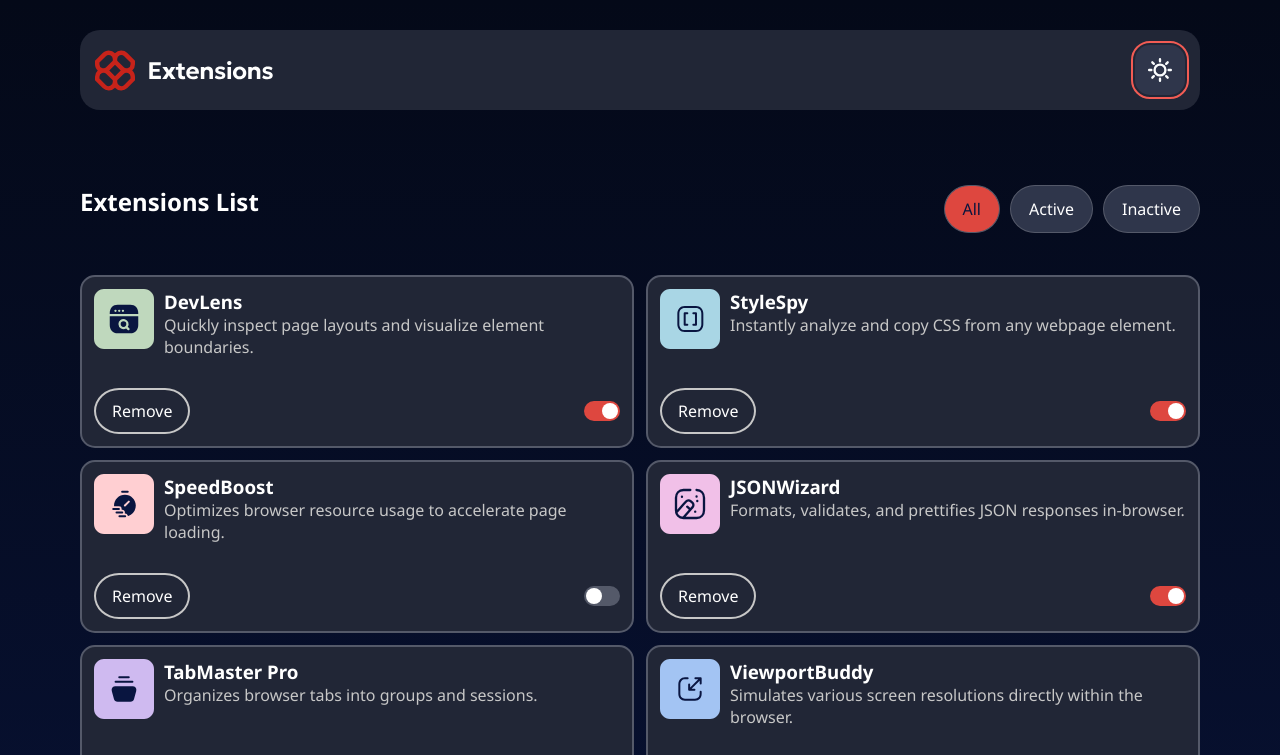
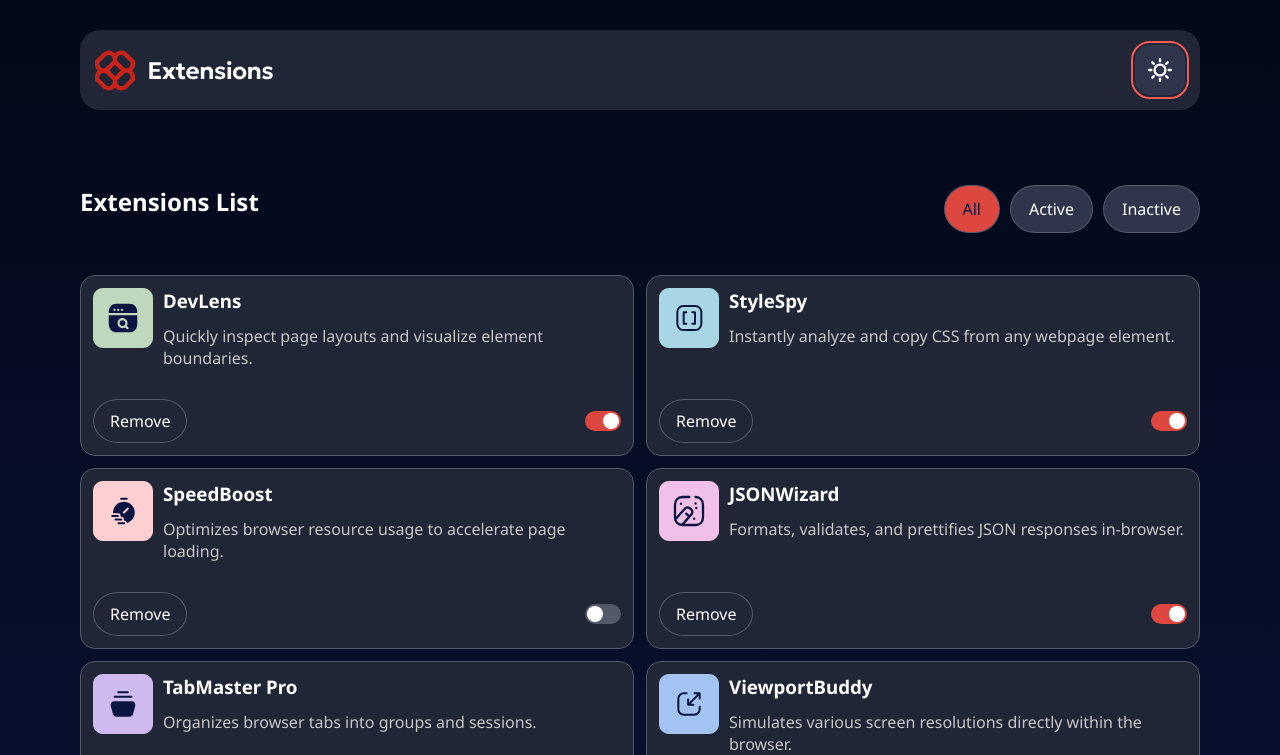
Before and after one commit to MazenShoaip/Browser-extension-manager-UI, a plain HTML site: page index.html in a window 1280 px wide. Both pictures are taken after a click on the element 1160 px from the left and 70 px from the top of the page. Shown: the top 755 px of the page. Drawn offline with Linux system fonts and the light colour scheme.

Commit message:
Update main.css

```diff
--- a/main.css
+++ b/main.css
@@ -128,7 +128,7 @@ body.dark .delete:hover {
 .extension {
 	background-color: white;
 	border-radius: 15px;
-	border: hsl(226, 11%, 37%) solid 2px;
+	border: hsl(217, 61%, 90%) solid 1px;
 	display: flex;
 	flex-direction: column;
 	justify-content: space-between;
@@ -137,6 +137,7 @@ body.dark .delete:hover {
 }
 
 body.dark .extension {
+	border: hsl(226, 11%, 37%) solid 1px;
 	background-color: hsl(226, 25%, 17%);
 }
 .extension .info {
@@ -148,6 +149,11 @@ body.dark .extension {
 	max-width: 60px;
 }
 
+.extension .info .text {
+	display: flex;
+	flex-direction: column;
+	gap: 12px;
+}
 
 .extension .info p {
 	color: hsl(226, 11%, 37%);
@@ -162,11 +168,14 @@ body.dark .extension .info p {
 	align-items: center;
 }
 .extension .delete {
-	border: hsl(0, 0%, 78%) solid 2px;
+	border: hsl(0, 0%, 78%) solid 1px;
 	border-radius: 50px / 100%;
 	cursor: pointer;
 	padding: 10px 16px;
 	transition: 0.4s;
+}
+body.dark .extension .delete {
+	border: hsl(226, 11%, 37%) solid 1px;
 }
 
 .toggle {
```
